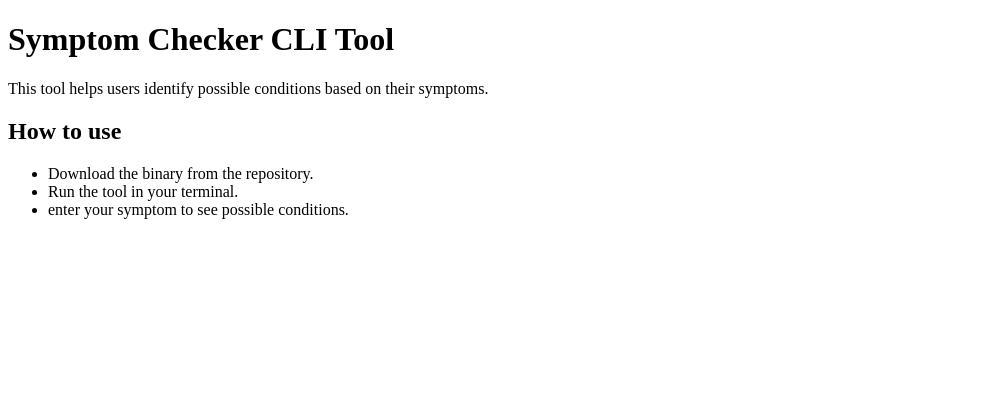
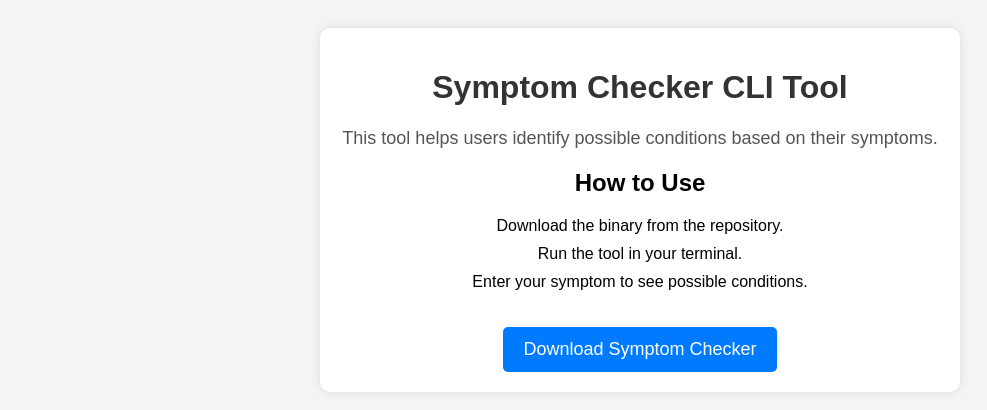
Before and after one commit to MAKhAZEL/symptom_checker, a plain HTML site: page index.html in a window 1280 px wide. Shown: the whole page, without its empty margins (0-987 px from the left). Drawn offline with Linux system fonts and the light colour scheme.

Commit message:
Update index.html

```diff
--- a/index.html
+++ b/index.html
@@ -1,16 +1,74 @@
 <!DOCTYPE html>
-<html>
+<html lang="en">
 <head>
+    <meta charset="UTF-8">
+    <meta name="viewport" content="width=device-width, initial-scale=1.0">
     <title>Symptom Checker</title>
+    <style>
+        body {
+            font-family: Arial, sans-serif;
+            background-color: #f4f4f4;
+            text-align: center;
+            padding: 20px;
+        }
+        h1 {
+            color: #333;
+        }
+        p {
+            font-size: 18px;
+            color: #555;
+        }
+        ul {
+            list-style-type: none;
+            padding: 0;
+        }
+        li {
+            font-size: 16px;
+            margin: 10px 0;
+        }
+        .download-btn {
+            display: inline-block;
+            background-color: #007BFF;
+            color: white;
+            padding: 12px 20px;
+            font-size: 18px;
+            border: none;
+            border-radius: 5px;
+            text-decoration: none;
+            margin-top: 20px;
+            cursor: pointer;
+            transition: background 0.3s;
+        }
+        .download-btn:hover {
+            background-color: #0056b3;
+        }
+        .container {
+            background: white;
+            padding: 20px;
+            border-radius: 10px;
+            box-shadow: 0px 0px 10px rgba(0, 0, 0, 0.1);
+            max-width: 600px;
+            margin: 0 auto;
+        }
+    </style>
 </head>
 <body>
+
+    <div class="container">
         <h1>Symptom Checker CLI Tool</h1>
         <p>This tool helps users identify possible conditions based on their symptoms.</p>
-    <h2>How to use</h2>
+
+        <h2>How to Use</h2>
         <ul>
             <li>Download the binary from the repository.</li>
             <li>Run the tool in your terminal.</li>
-	<li>enter your symptom to see possible conditions.</li>
+            <li>Enter your symptom to see possible conditions.</li>
         </ul>
+
+        <a class="download-btn" href="https://github.com/MAKHAZEL/symptom_checker/releases/latest/download/symptom_checker_binary" download>
+            Download Symptom Checker
+        </a>
+    </div>
+
 </body>
 </html>
```
Lines whose indentation alone changed are shown as unchanged.
